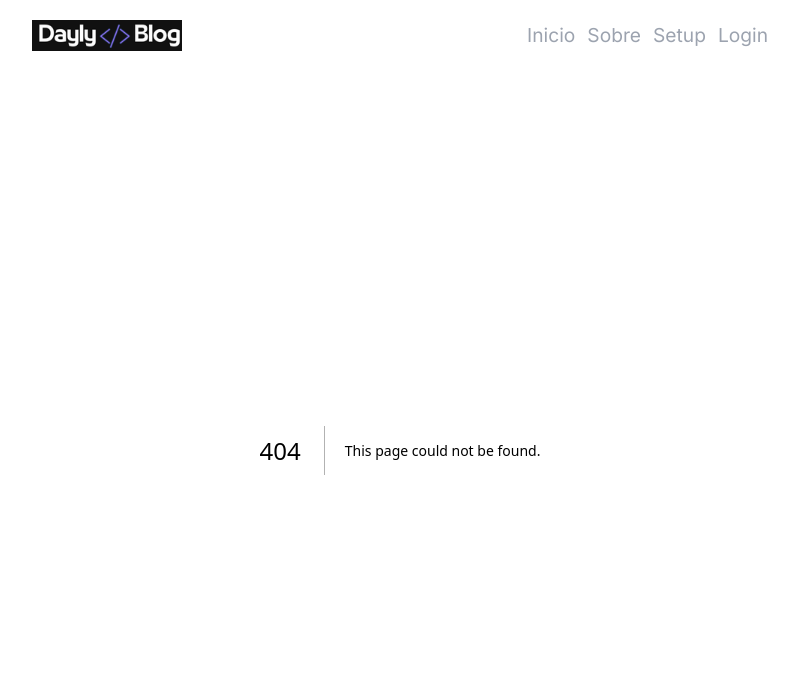
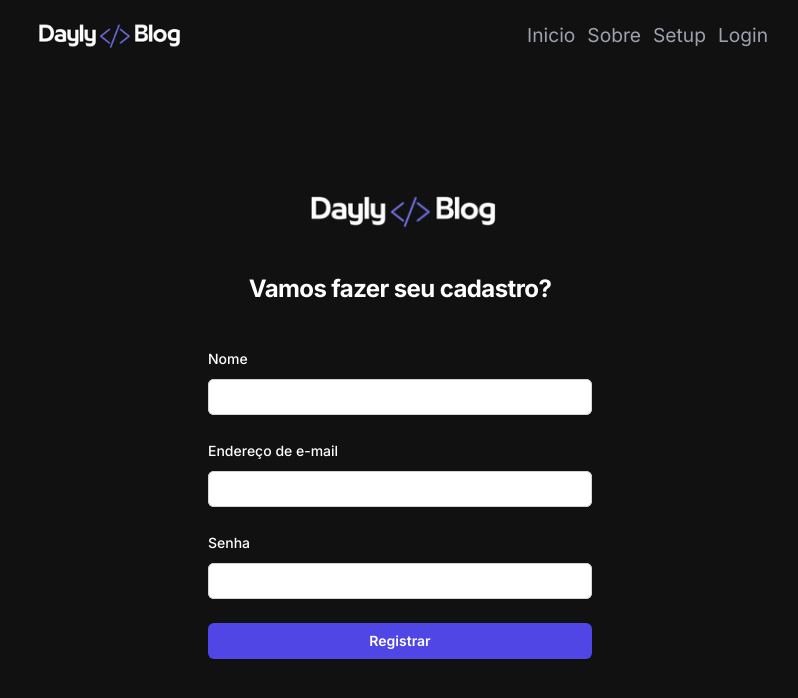
Before and after one commit to JoaoHero/dayly_blog, a Next.js app: page /register in a window 1280 px wide. Before the commit this address had no page. Shown: the top 698 px of the page, without its empty margins (240-1038 px from the left). Built offline with nearby package versions, Linux system fonts and the light colour scheme.

Commit message:
feat: created register method

```diff
--- /dev/null
+++ b/src/app/(auth)/register/_actions/register.ts
@@ -0,0 +1,34 @@
+'use server'
+
+import { db } from "@/app/lib/prisma";
+import { hashSync } from "bcrypt-ts";
+
+export default async function register(FormData: FormData) {
+    const name = FormData.get("name") as string;
+    const email = FormData.get("email") as string;
+    const password = FormData.get("password") as string;
+
+    if(!name || !email || !password) {
+        return { success: false, message: 'Necessário preencher todos os campos.' };
+    }
+
+    const user = await db.user.findUnique({
+        where: {
+            email: email
+        }
+    })
+
+    if(user) {
+        return { success: false, message: 'Email já cadastrado.' };
+    }
+
+    await db.user.create({
+        data: {
+            name: name,
+            email: email,
+            password: hashSync(password)
+        }
+    })
+
+    return { success: true, message: 'Registrado com sucesso.' };
+}
--- /dev/null
+++ b/src/app/(auth)/register/page.tsx
@@ -0,0 +1,107 @@
+'use client'
+
+import register from "./_actions/register"
+import { ToastContainer, toast } from "react-toastify"
+import 'react-toastify/dist/ReactToastify.css'
+
+export default function Register() {
+
+  const handleSubmit = async (event: React.FormEvent<HTMLFormElement>) => {
+    event.preventDefault();
+
+    const formData = new FormData(event.currentTarget);
+
+    const result = await register(formData);
+
+    if (result.success) {
+        toast.success(result.message, { position: "top-right" });
+
+        return setTimeout(() => {
+          window.location.href = "/";
+        }, 3000)
+
+    } else {
+        toast.error(result.message, { position: "top-right" });
+    }
+};
+    return (
+      <div className="overflow-hidden">
+        <div className="h-[calc(100vh-52px)] flex min-h-full flex-1 flex-col justify-center px-6 py-12 lg:px-8">
+          <div className="sm:mx-auto sm:w-full sm:max-w-sm">
+            <img
+              className="mx-auto h-10 w-auto"
+              src="/images/logoText.png"
+              alt="Your Company"
+            />
+            <h2 className="mt-10 text-center text-2xl font-bold leading-9 tracking-tight text-[--color-white]">
+              Vamos fazer seu cadastro?
+            </h2>
+          </div>
+
+          <div className="mt-10 sm:mx-auto sm:w-full sm:max-w-sm">
+            <form className="space-y-6" action={register} onSubmit={handleSubmit}>
+                <div>
+                    <label htmlFor="name" className="block text-sm font-medium leading-6 text-[--color-white]">
+                    Nome
+                    </label>
+                    <div className="mt-2">
+                    <input
+                        id="name"
+                        name="name"
+                        type="text"
+                        autoComplete="name"
+                        required
+                        className="block w-full rounded-md border-0 py-1.5 text-gray-900 shadow-sm ring-1 ring-inset ring-gray-300 placeholder:text-gray-400 focus:ring-2 focus:ring-inset focus:ring-indigo-600 sm:text-sm sm:leading-6 pl-3"
+                    />
+                    </div>
+                </div>
+
+                <div>
+                    <label htmlFor="email" className="block text-sm font-medium leading-6 text-[--color-white]">
+                    Endereço de e-mail
+                    </label>
+                    <div className="mt-2">
+                    <input
+                        id="email"
+                        name="email"
+                        type="email"
+                        autoComplete="email"
+                        required
+                        className="block w-full rounded-md border-0 py-1.5 text-gray-900 shadow-sm ring-1 ring-inset ring-gray-300 placeholder:text-gray-400 focus:ring-2 focus:ring-inset focus:ring-indigo-600 sm:text-sm sm:leading-6 pl-3"
+                    />
+                    </div>
+                </div>
+
+                <div>
+                    <div className="flex items-center justify-between">
+                    <label htmlFor="password" className="block text-sm font-medium leading-6 text-[--color-white]">
+                        Senha
+                    </label>
+                    </div>
+                    <div className="mt-2">
+                    <input
+                        id="password"
+                        name="password"
+                        type="password"
+                        autoComplete="current-password"
+                        required
+                        className="block w-full rounded-md border-0 py-1.5 text-gray-900 shadow-sm ring-1 ring-inset ring-gray-300 placeholder:text-gray-400 focus:ring-2 focus:ring-inset focus:ring-indigo-600 sm:text-sm sm:leading-6 pl-3"
+                    />
+                    </div>
+                </div>
+
+                <div>
+                    <button
+                    type="submit"
+                    className="flex w-full justify-center rounded-md bg-indigo-600 px-3 py-1.5 text-sm font-semibold leading-6 text-white shadow-sm hover:bg-indigo-500 focus-visible:outline focus-visible:outline-2 focus-visible:outline-offset-2 focus-visible:outline-indigo-600"
+                    >
+                    Registrar
+                    </button>
+                </div>
+            </form>
+            <ToastContainer />
+          </div>
+        </div>
+      </div>
+    )
+  }
```
